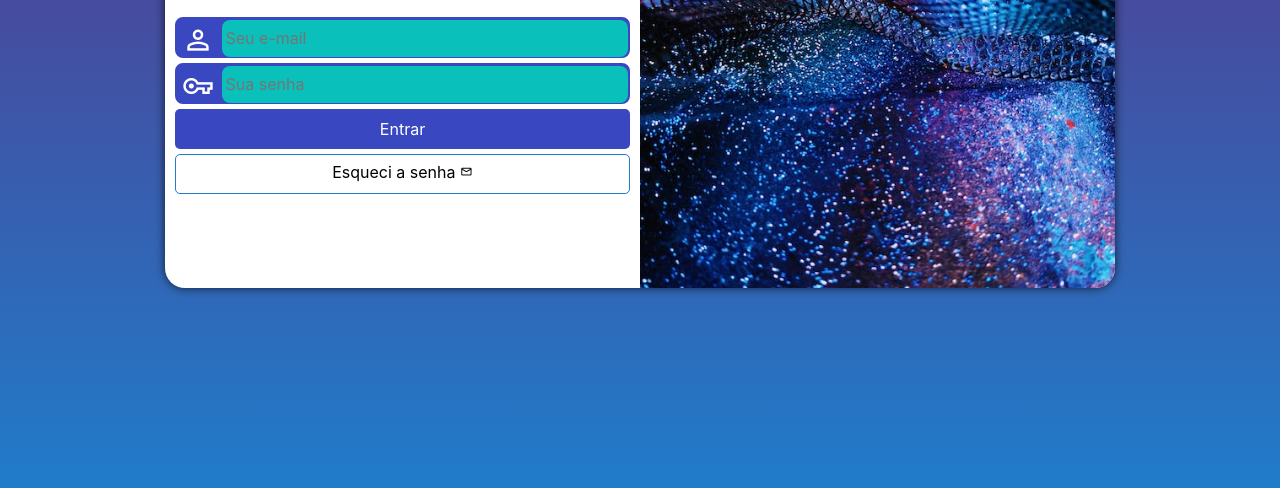
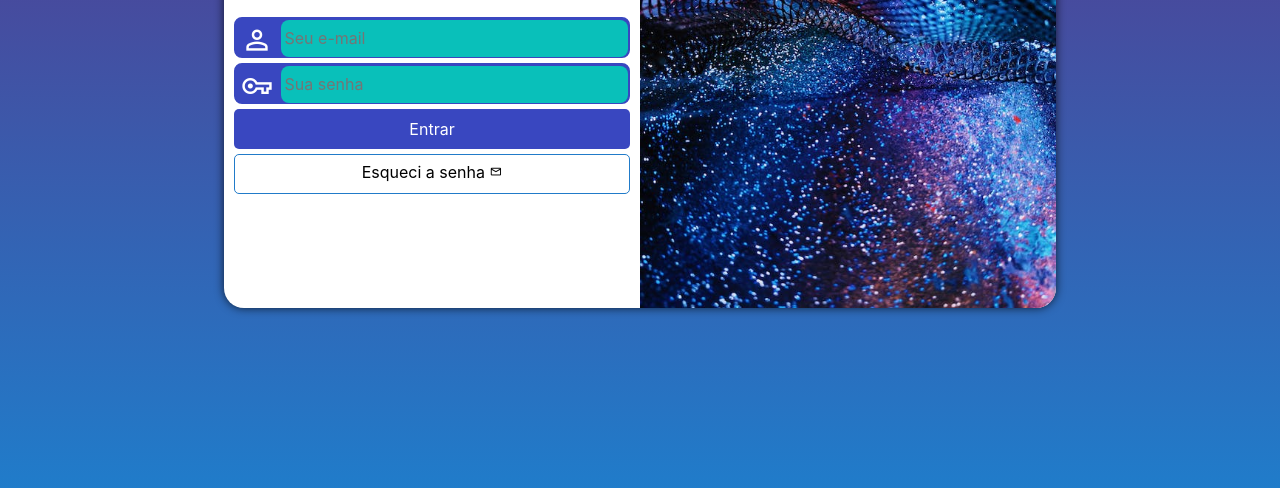
Before and after one commit to herellydjayson/projeto-login, a plain HTML site: page index.html in a window 1280 px wide. Shown: the part 312-800 px from the top of the page. Drawn offline with nearby package versions, Linux system fonts and the light colour scheme.

Commit message:
css section#login

```diff
--- a/estilos/media-query.css
+++ b/estilos/media-query.css
@@ -3,8 +3,8 @@
 @media screen and (min-width: 768px) and (max-width: 992px) {
 
     section#login {
-        width: 80vw;
-        height: 350px;
+        width: 85%;
+        height: 55%;
     }
 
     section#login > div#imagem {
@@ -22,8 +22,8 @@
 @media  screen and (min-width: 992px) {
 
     section#login {
-        width: 950px;
-        height: 400px;
+        width: 65%;
+        height: 55%;
     }
 
     section#login > div#imagem {
--- a/estilos/style.css
+++ b/estilos/style.css
@@ -29,8 +29,7 @@ main {
 
 section#login {
     background-color: white;
-    width: 250px;
-    height: 540px;
+    width: 90%;
     border-radius: 20px;
     overflow: hidden;
     position: absolute;
```
